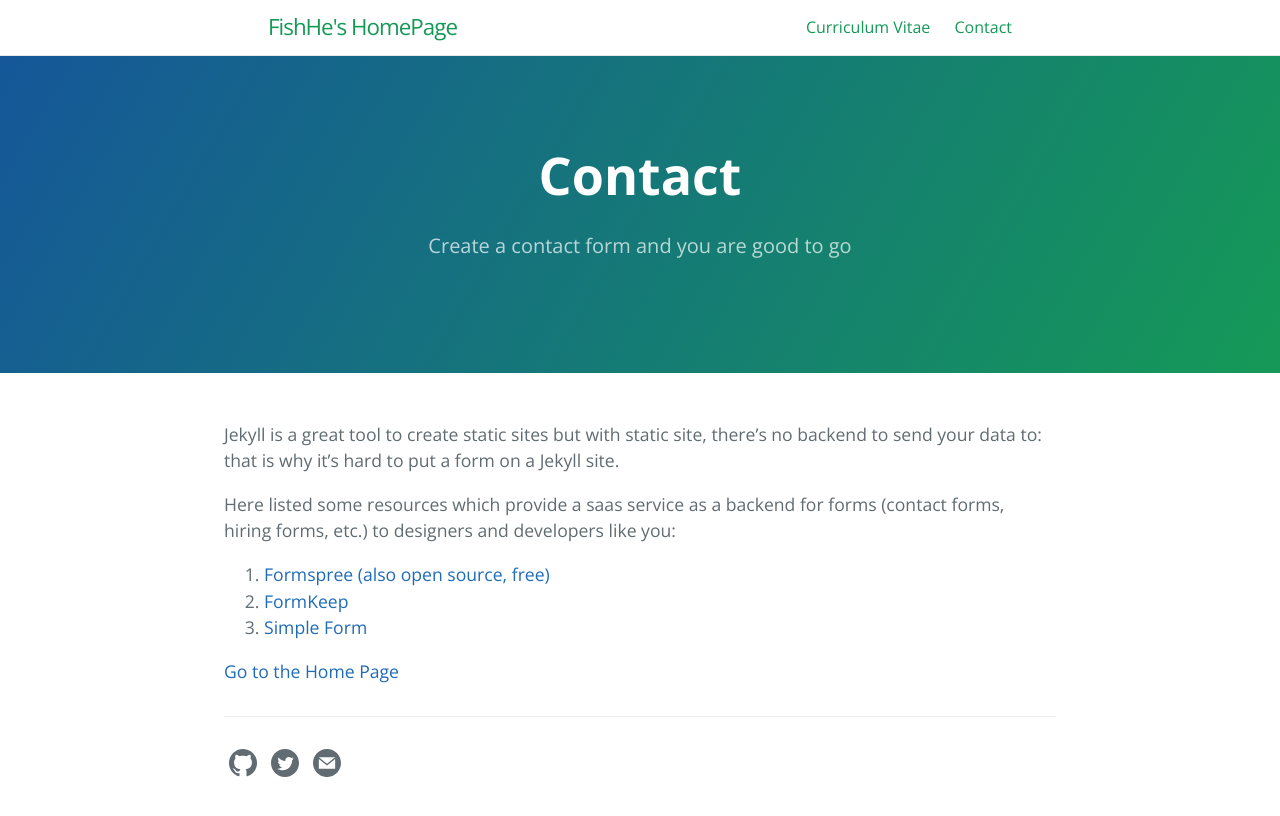
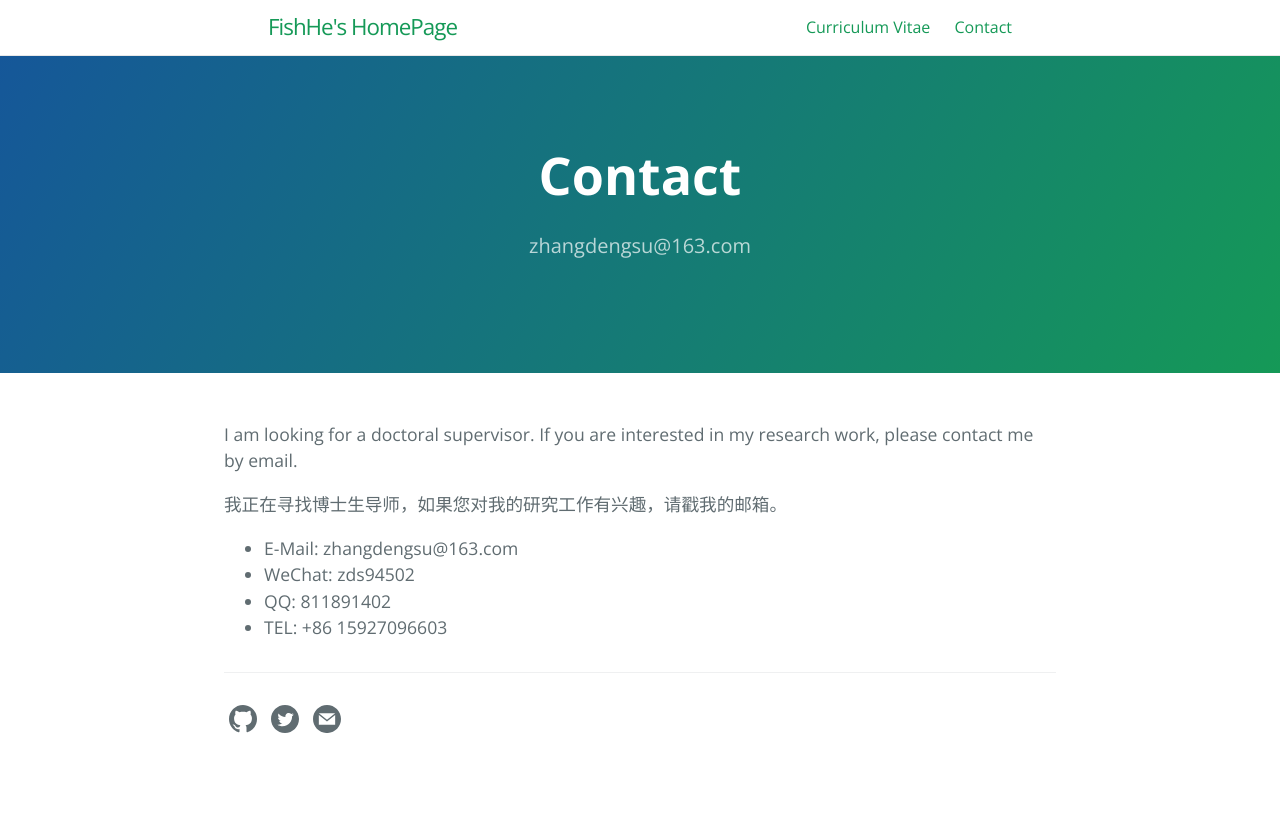
Before and after one commit to FishHe/FishHe.GitHub.IO, a Jekyll site: the page built from contact.md, in a window 1280 px wide. Shown: the top 816 px of the page. Built offline with Jekyll 4.4.1, drawn with Linux system fonts in a browser that asks for light colours.

Commit message:
更新联系方式

```diff
--- a/contact.md
+++ b/contact.md
@@ -1,14 +1,14 @@
 ---
 layout: page
 title: Contact
-tagline: Create a contact form and you are good to go
+tagline: zhangdengsu@163.com
 ---
 
-Jekyll is a great tool to create static sites but with static site, there's no backend to send your data to: that is why it's hard to put a form on a Jekyll site.
+I am looking for a doctoral supervisor. If you are interested in my research work, please contact me by email.
 
-Here listed some resources which provide  a saas service as a backend for forms (contact forms, hiring forms, etc.) to designers and developers like you:
-1. [Formspree (also open source, free)](https://formspree.io/)
-2. [FormKeep](https://formkeep.com/guides/contact-form-jekyll)
-3. [Simple Form](https://getsimpleform.com/)
+我正在寻找博士生导师，如果您对我的研究工作有兴趣，请戳我的邮箱。
 
-[Go to the Home Page]({{ site.url }}{{ site.baseurl }})
+* E-Mail: zhangdengsu@163.com
+* WeChat: zds94502
+* QQ: 811891402
+* TEL: +86 15927096603
```
Also changed, not shown: about.md (+3 -0 lines).
